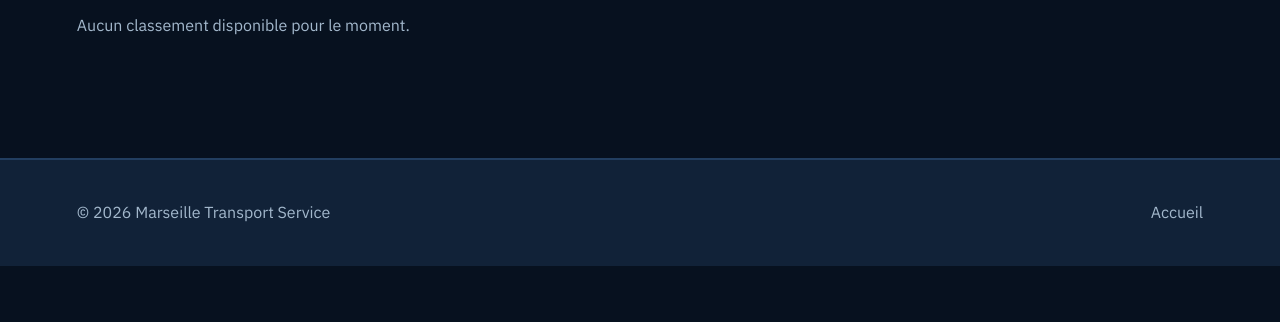
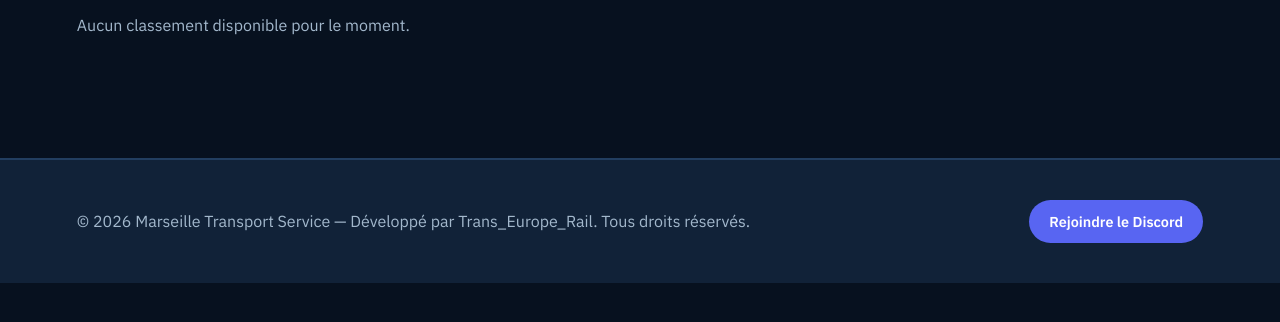
Before and after one commit to Trans-Europe-Rail/Marseille-Transport-Service-, a Flask app: page /classement in a window 1280 px wide. Shown: the part 269-591 px from the top of the page. Run offline with Flask 3, Linux system fonts and the light colour scheme.

Commit message:
Enhance footer with developer info and Discord link
Updated footer content to include developer credit and a Discord link.

```diff
--- a/templates/classement.html
+++ b/templates/classement.html
@@ -24,8 +24,9 @@
   .rank-name { font-weight: 600; font-size: 1.1rem; }
   .rank-stat { font-family: 'IBM Plex Mono', monospace; font-size: 0.95rem; color: var(--sky); text-align: right; font-weight: 600; }
   .rank-stat .lbl { color: var(--muted); display: block; font-size: 0.75rem; font-weight: 400; }
-  footer { padding: 40px 6vw; border-top: 2px solid var(--surface-line); display: flex; justify-content: space-between; color: var(--muted); margin-top: 60px; background: var(--surface); }
+  footer { padding: 40px 6vw; border-top: 2px solid var(--surface-line); display: flex; justify-content: space-between; color: var(--muted); margin-top: 60px; background: var(--surface); align-items: center; }
   .back { display: inline-block; margin-bottom: 20px; color: var(--gold); font-weight: 600; }
+  .discord-btn { background: #5865F2; color: #fff; padding: 10px 20px; border-radius: 24px; font-size: 0.9rem; font-weight: 600; text-decoration: none; display: inline-flex; align-items: center; gap: 8px; }
 </style>
 </head>
 <body>
@@ -57,8 +58,8 @@
   {% endif %}
 </div>
 <footer>
-  <div>© 2026 Marseille Transport Service</div>
-  <div><a href="/">Accueil</a></div>
+  <div>© 2026 Marseille Transport Service — Développé par Trans_Europe_Rail. Tous droits réservés.</div>
+  <a class="discord-btn" href="https://discord.gg/3qfUvsjWAu" target="_blank" rel="noopener">Rejoindre le Discord</a>
 </footer>
 </body>
 </html>
```
